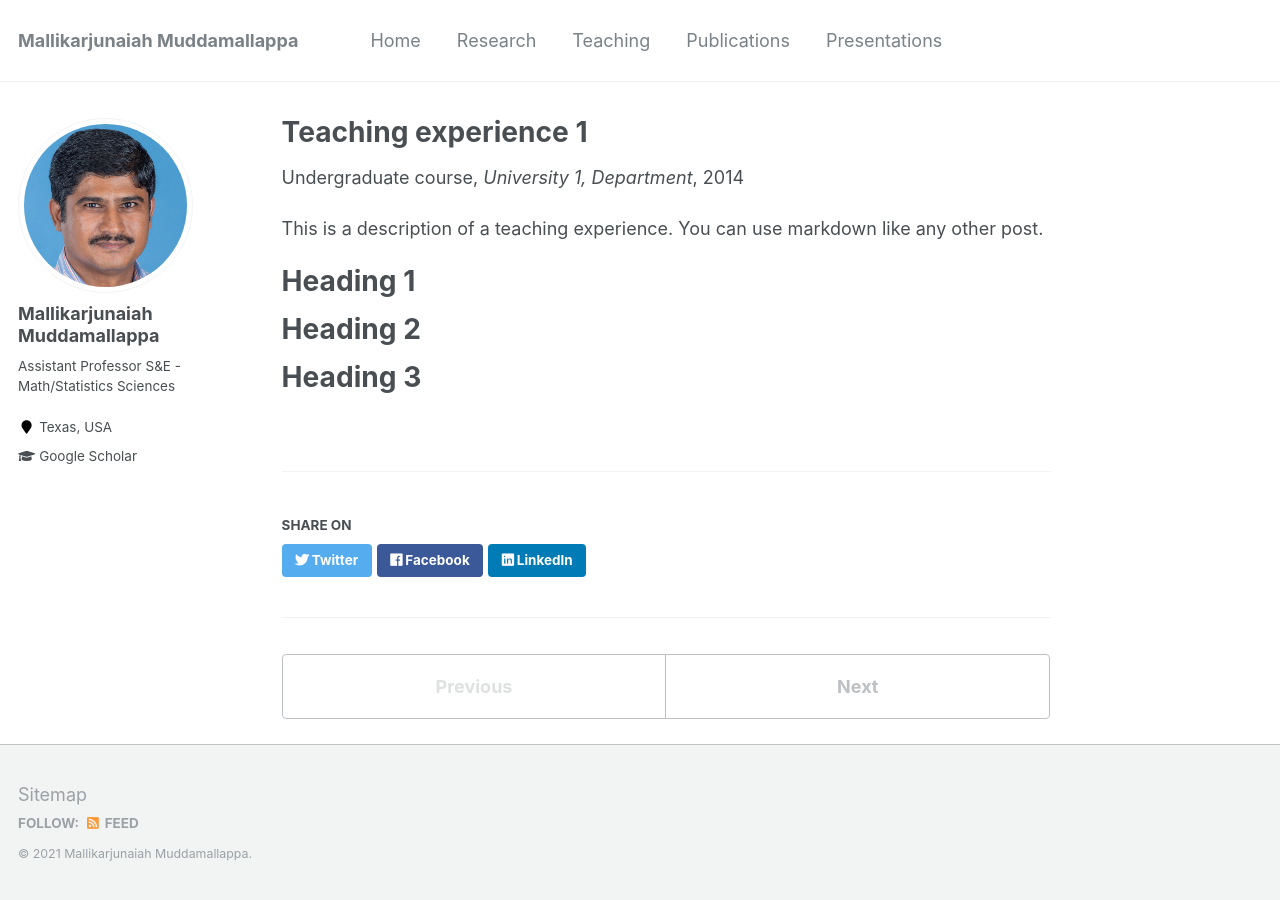
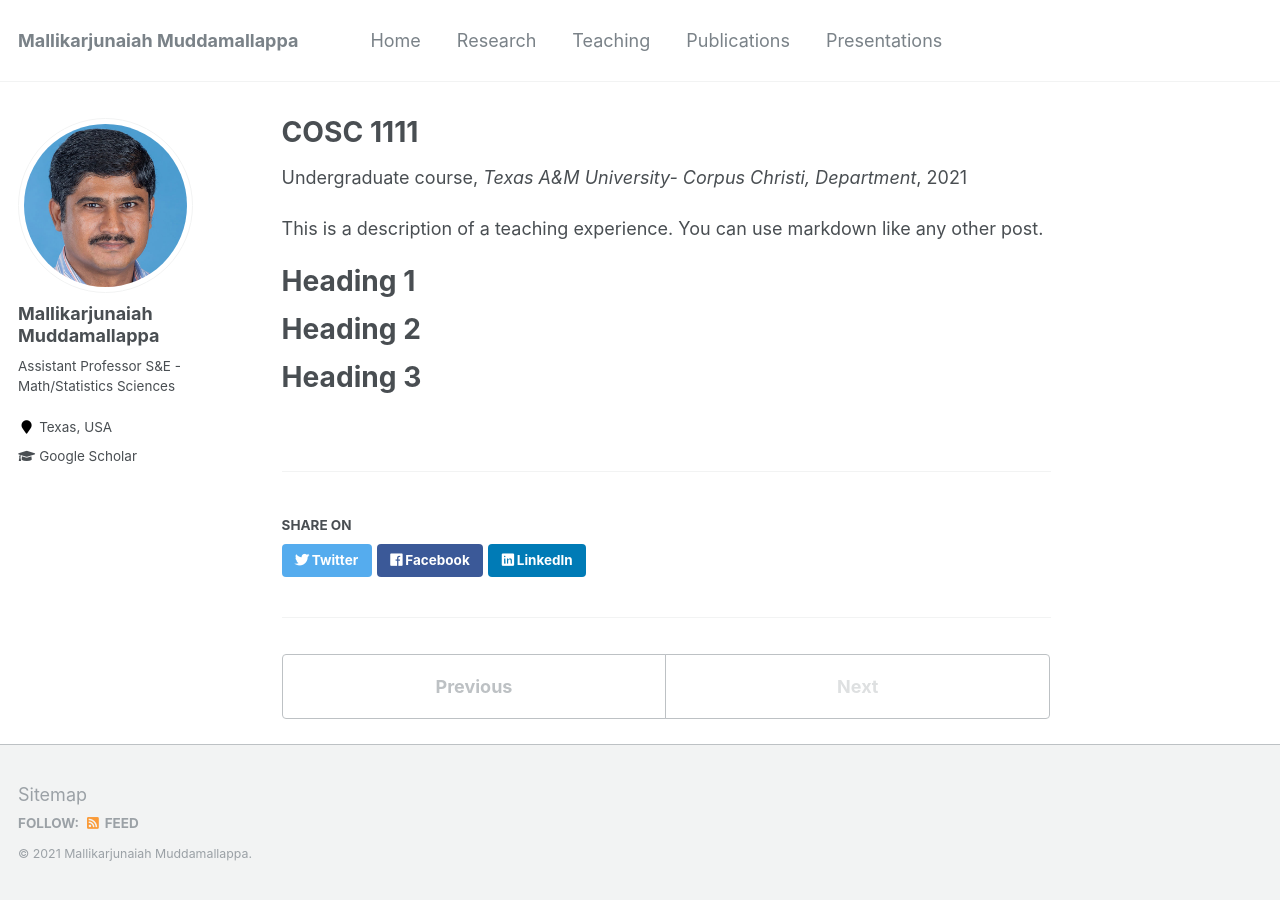
Before and after one commit to smmallikarjunaiah/smmallikarjunaiah.github.io, a Jekyll site: the page built from _teaching/2014-spring-teaching-1.md, in a window 1280 px wide. Built offline with Jekyll 4.4.1, drawn with Linux system fonts in a browser that asks for light colours.

Commit message:
updated teaching

```diff
--- a/_data/authors.yml
+++ b/_data/authors.yml
@@ -2,7 +2,7 @@
 
 Name Name:
   name        : "Mallikarjunaiah Muddamallappa"
-  uri         : "https://jaiminbrahmbhatt.github.io/testport/"
+  uri         : "smmallikarjunaiah.github.io"
   email       : "m.muddamallappa@tamucc.edu"
   bio         : "This is the first name."
   avatar      : "bio-photo-2.jpg"
--- a/_data/navigation.yml
+++ b/_data/navigation.yml
@@ -2,7 +2,7 @@
 main:
 
   - title: "Home"
-    url: https://jaiminbrahmbhatt.github.io/testport/
+    url: smmallikarjunaiah.github.io/
 
   - title: "Research"
     url: /research/
--- a/_teaching/2014-spring-teaching-1.md
+++ b/_teaching/2014-spring-teaching-1.md
@@ -1,11 +1,11 @@
 ---
-title: "Teaching experience 1"
+title: "COSC 1111"
 collection: teaching
 type: "Undergraduate course"
 permalink: /teaching/2014-spring-teaching-1
-venue: "University 1, Department"
-date: 2014-01-01
-location: "City, Country"
+venue: "Texas A&M University- Corpus Christi, Department"
+date: 2021-01-01
+location: "Corpus Christi, Texas"
 ---
 
 This is a description of a teaching experience. You can use markdown like any other post.
```
